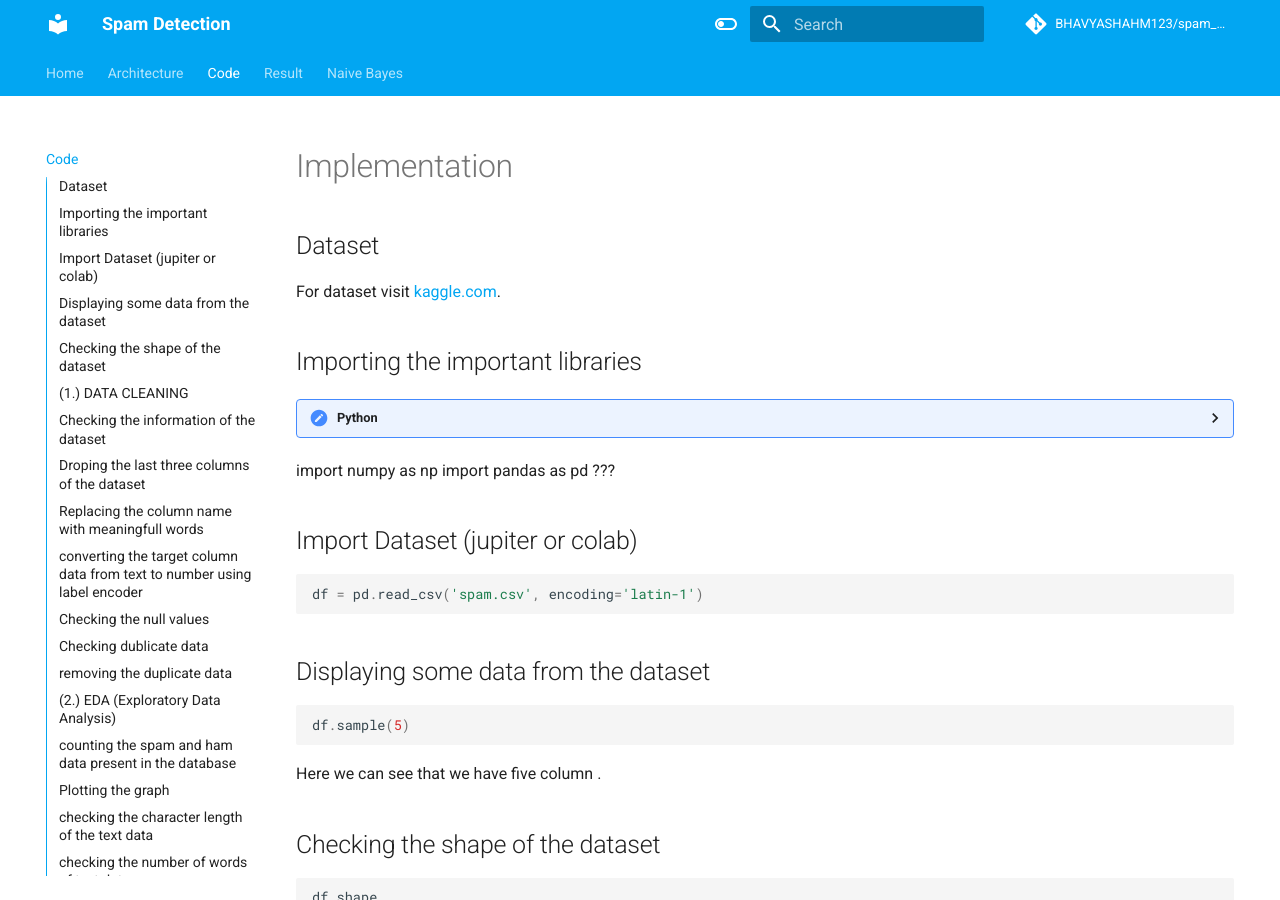
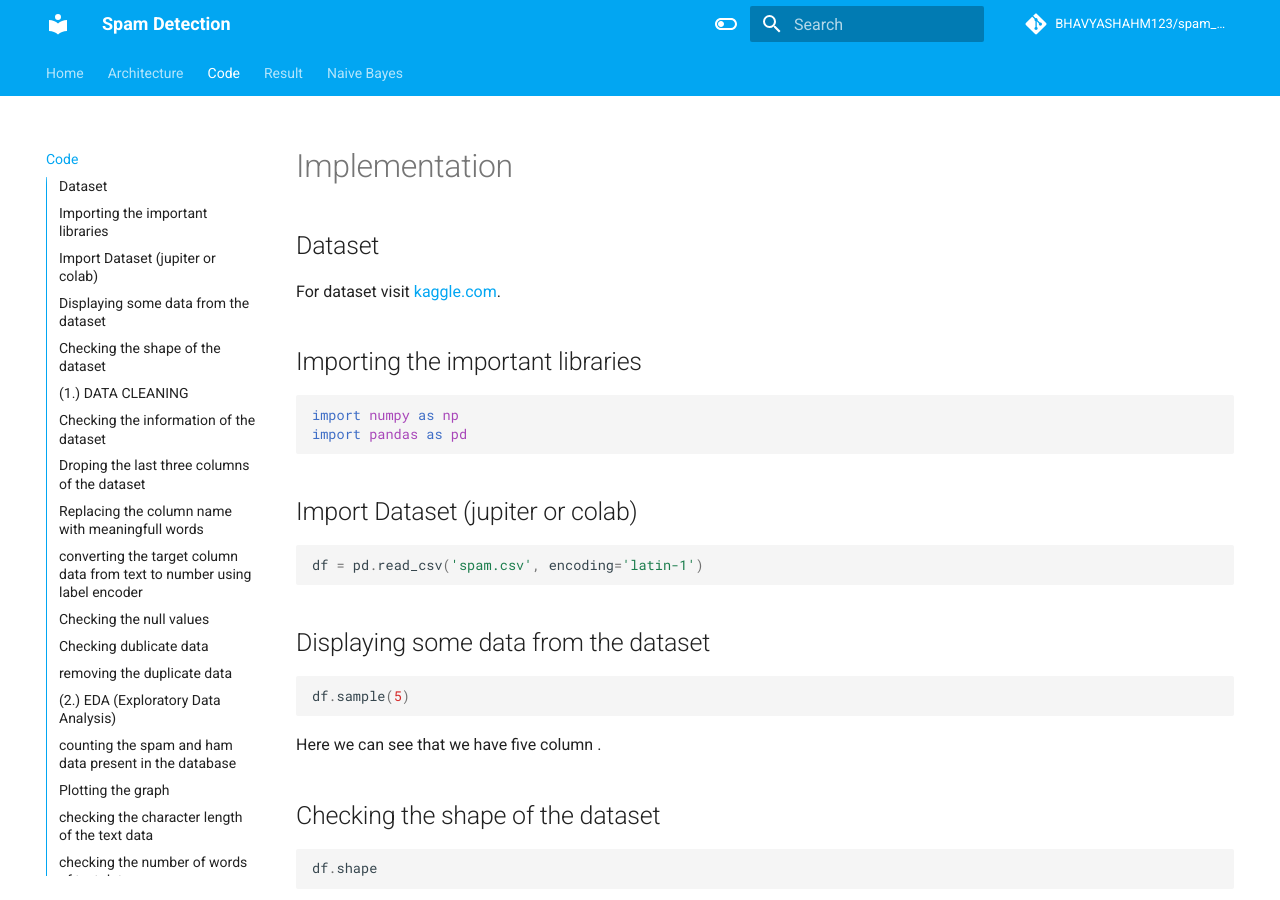
Before and after one commit to BHAVYASHAHM123/spam_detection_documentation, an MkDocs documentation site: the page built from docs/code.md, in a window 1280 px wide and 900 px high. Built offline with MkDocs 1.6.1 and Material for MkDocs 9.7.7, drawn with Linux system fonts in a browser that asks for light colours; comment, search, counter and statistics services are not loaded.

Commit message:
Update code.md

````diff
--- a/docs/code.md
+++ b/docs/code.md
@@ -6,10 +6,10 @@ For dataset visit [kaggle.com](https://www.kaggle.com/datasets/uciml/sms-spam-co
 
 ## Importing the important libraries
 
-???python
+```python
 import numpy as np
 import pandas as pd
-???
+```
 
 ## Import Dataset (jupiter or colab)
 
````
